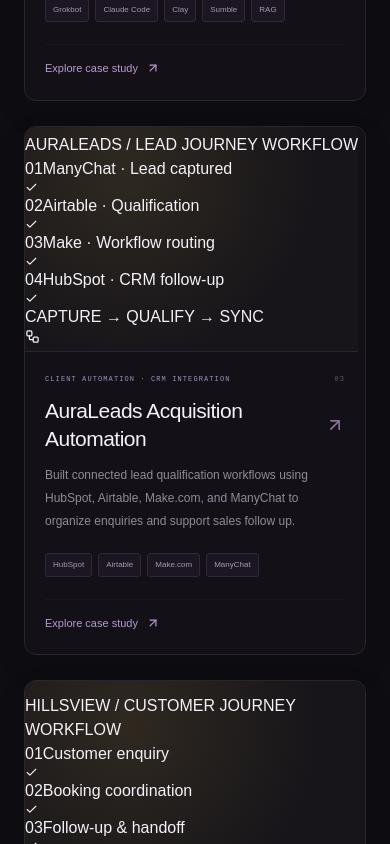
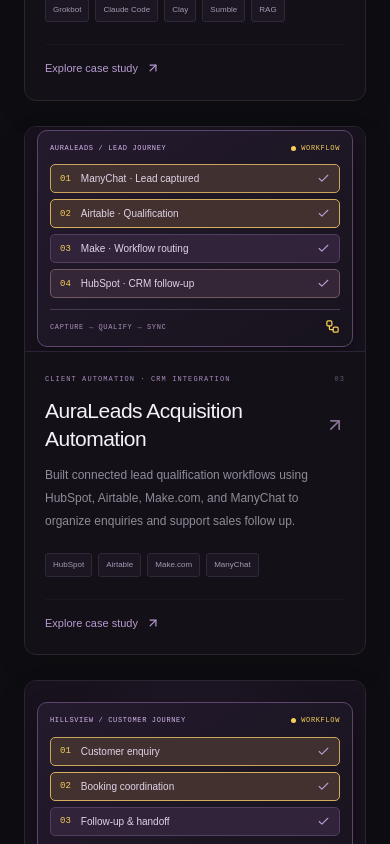
Before and after one commit to praisefredrick5-bit/praise-gtm-portfolio, a Next.js app: page / in a window 390 px wide. Shown: the part 8500-9344 px from the top of the page. Built offline with nearby package versions, Linux system fonts and the light colour scheme.

Commit message:
Style centered mobile-safe project workflow visuals

```diff
--- a/app/globals.css
+++ b/app/globals.css
@@ -1892,3 +1892,66 @@ a:focus-visible {
   .projects-grid { grid-template-columns: 1fr; }
   .project-card { height: auto; }
 }
+
+/* Mobile-safe, project-specific lead journey art (replaces clipped CRM mockup). */
+.acquisition-art {
+  width: 100%;
+  padding: 20px;
+  background: radial-gradient(circle at 50% 50%, #76509229, transparent 76%), #17121d !important;
+}
+.acquisition-workflow {
+  width: min(100%, 360px);
+  max-width: 100%;
+  min-width: 0;
+  padding: 13px 15px;
+  border: 1px solid #5d456b;
+  border-radius: 10px;
+  background: linear-gradient(145deg, #241a2d, #17131d);
+  box-shadow: 0 12px 26px #0005;
+}
+.acquisition-heading, .acquisition-footer {
+  display: flex;
+  align-items: center;
+  justify-content: space-between;
+  gap: 10px;
+}
+.acquisition-kicker, .acquisition-live, .acquisition-footer {
+  font: 8px/1.5 monospace;
+  letter-spacing: .65px;
+}
+.acquisition-kicker { color: #d4b6ee; }
+.acquisition-live { color: #f4cf59; white-space: nowrap; }
+.acquisition-live-dot {
+  display: inline-block; width: 5px; height: 5px;
+  background: #f4cf59; border-radius: 50%; vertical-align: middle;
+}
+.acquisition-steps { display: grid; gap: 6px; margin: 11px 0; }
+.acquisition-step {
+  display: flex; align-items: center; gap: 10px;
+  min-width: 0; padding: 7px 9px;
+  background: #30233a; border: 1px solid #533d61;
+  border-radius: 5px;
+}
+.acquisition-step-index { color: #f4cf59; font: 9px monospace; flex-shrink: 0; }
+.acquisition-step-label {
+  color: #e0d5e9; font-size: 10px; line-height: 1.3;
+  min-width: 0; overflow-wrap: anywhere;
+}
+.acquisition-step-check { color: #b99ad4; margin-left: auto; flex-shrink: 0; }
+.acquisition-footer { border-top: 1px solid #4a3854; padding-top: 9px; color: #aa91bd; }
+.acquisition-footer svg { color: #f4cf59; flex-shrink: 0; }
+@media (max-width: 520px) {
+  .acquisition-art { padding: 12px; }
+  .acquisition-workflow { padding: 12px; }
+  .acquisition-kicker, .acquisition-live, .acquisition-footer { font-size: 7px; }
+}
+@media (prefers-reduced-motion: no-preference) {
+  .acquisition-step { animation: acquisition-illuminate 4.8s ease-in-out infinite; }
+  .acquisition-step:nth-child(2) { animation-delay: 1.2s; }
+  .acquisition-step:nth-child(3) { animation-delay: 2.4s; }
+  .acquisition-step:nth-child(4) { animation-delay: 3.6s; }
+}
+@keyframes acquisition-illuminate {
+  0%, 85%, 100% { border-color: #533d61; background: #30233a; }
+  15%, 30% { border-color: #d5ae5d; background: #43312f; }
+}
```
